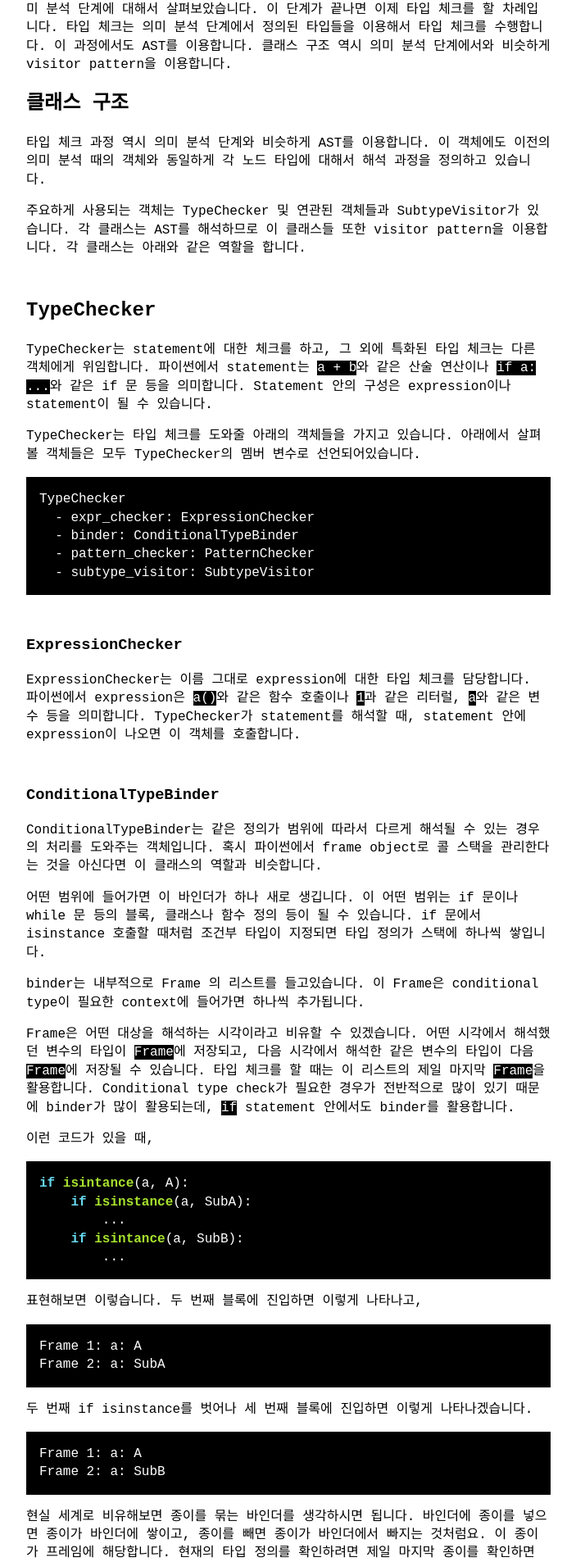
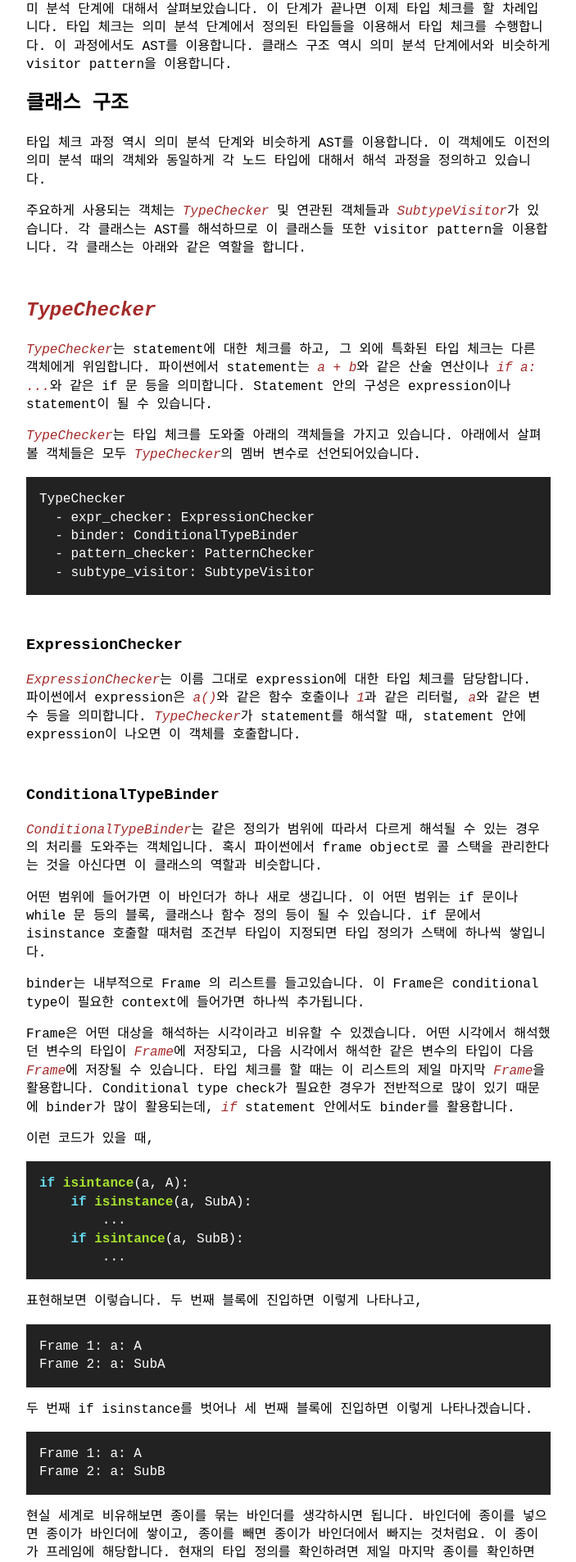
Before and after one commit to yangkyeongmo/yangkyeongmo.github.io, a Jekyll site: the page built from _posts/2023-07-24-mypy-4-typecheck.md, in a window 1280 px wide. Shown: the part 660-2566 px from the top of the page at 82% size, without its empty margins (288-991 px from the left). Built offline with Jekyll 4.4.1, drawn with Linux system fonts in a browser that asks for light colours; our own code applies the rules of GitHub Pages for plain Markdown files; some of the changed text lies outside the part shown.

Commit message:
style: change code tag  color

````diff
--- a/_includes/head.html
+++ b/_includes/head.html
@@ -21,4 +21,5 @@
   <link rel="shortcut icon" type="image/x-icon" href="{{ site.favicon | relative_url }}" />
   <link rel="stylesheet" href="{{ "/assets/css/main.css" | relative_url }}" />
   <link rel="stylesheet" href="{{ "/assets/css/highlight-molokai.css" | relative_url }}" />
+  <link rel="stylesheet" href="{{ "/assets/css/custom.css" | relative_url }}" />
 </head>
--- a/_posts/2023-07-24-mypy-4-typecheck.md
+++ b/_posts/2023-07-24-mypy-4-typecheck.md
@@ -36,18 +36,18 @@ tags: ["python"]
 타입 체크 과정 역시 의미 분석 단계와 비슷하게 AST를 이용합니다.
 이 객체에도 이전의 의미 분석 때의 객체와 동일하게 각 노드 타입에 대해서 해석 과정을 정의하고 있습니다.
 
-주요하게 사용되는 객체는 TypeChecker 및 연관된 객체들과 SubtypeVisitor가 있습니다.
+주요하게 사용되는 객체는 `TypeChecker` 및 연관된 객체들과 `SubtypeVisitor`가 있습니다.
 각 클래스는 AST를 해석하므로 이 클래스들 또한 visitor pattern을 이용합니다.
 각 클래스는 아래와 같은 역할을 합니다.
 
-## TypeChecker
+## `TypeChecker`
 
-TypeChecker는 statement에 대한 체크를 하고, 그 외에 특화된 타입 체크는 다른 객체에게 위임합니다.
+`TypeChecker`는 statement에 대한 체크를 하고, 그 외에 특화된 타입 체크는 다른 객체에게 위임합니다.
 파이썬에서 statement는 `a + b`와 같은 산술 연산이나 `if a: ...`와 같은 if 문 등을 의미합니다.
 Statement 안의 구성은 expression이나 statement이 될 수 있습니다.
 
-TypeChecker는 타입 체크를 도와줄 아래의 객체들을 가지고 있습니다.
-아래에서 살펴볼 객체들은 모두 TypeChecker의 멤버 변수로 선언되어있습니다.
+`TypeChecker`는 타입 체크를 도와줄 아래의 객체들을 가지고 있습니다.
+아래에서 살펴볼 객체들은 모두 `TypeChecker`의 멤버 변수로 선언되어있습니다.
 
 ```
 TypeChecker
@@ -59,13 +59,13 @@ TypeChecker
 
 ### ExpressionChecker
 
-ExpressionChecker는 이름 그대로 expression에 대한 타입 체크를 담당합니다.
+`ExpressionChecker`는 이름 그대로 expression에 대한 타입 체크를 담당합니다.
 파이썬에서 expression은 `a()`와 같은 함수 호출이나 `1`과 같은 리터럴, `a`와 같은 변수 등을 의미합니다.
-TypeChecker가 statement를 해석할 때, statement 안에 expression이 나오면 이 객체를 호출합니다.
+`TypeChecker`가 statement를 해석할 때, statement 안에 expression이 나오면 이 객체를 호출합니다.
 
 ### ConditionalTypeBinder
 
-ConditionalTypeBinder는 같은 정의가 범위에 따라서 다르게 해석될 수 있는 경우의 처리를 도와주는 객체입니다.
+`ConditionalTypeBinder`는 같은 정의가 범위에 따라서 다르게 해석될 수 있는 경우의 처리를 도와주는 객체입니다.
 혹시 파이썬에서 frame object로 콜 스택을 관리한다는 것을 아신다면 이 클래스의 역할과 비슷합니다.
 
 어떤 범위에 들어가면 이 바인더가 하나 새로 생깁니다.
@@ -108,15 +108,15 @@ Frame 2: a: SubB
 
 ### PatternChecker
 
-PatternChecker는 이름 그대로 패턴에 대한 타입을 체크합니다.
+`PatternChecker`는 이름 그대로 패턴에 대한 타입을 체크합니다.
 여기서 패턴이라는건 match statement 안에 나오는 패턴을 의미합니다.
 사실 저는 match 자체를 자주 쓰지 않아서 깊게 보지 않았습니다만, match statement가 나오면 이 객체가 호출됩니다.
 
 ### SubtypeVisitor
 
-SubtypeVisitor는 좌항과 우항을 받아서 좌항이 우항의 subtype인지를 확인하는 객체입니다.
+`SubtypeVisitor`는 좌항과 우항을 받아서 좌항이 우항의 subtype인지를 확인하는 객체입니다.
 
-의미 분석 단계에서 type이 정의되어있다면 SymbolNode에 type 정보가 들어가 있는데요, 이 type 정보는 Type 클래스로 되어있습니다.
+의미 분석 단계에서 type이 정의되어있다면 `SymbolNode`에 type 정보가 들어가 있는데요, 이 type 정보는 Type 클래스로 되어있습니다.
 
 Python의 type을 떠올려보시면 저희는 type variable을 정의할 수도 있고, alias를 정의할 수도 있습니다.
 
@@ -137,7 +137,7 @@ Alias
 ```
 
 이처럼 Type도 어떤 구조를 형성할 수 있습니다.
-이 구조를 모두 방문하기 위해서 SubtypeVisitor도 이름처럼 visitor 패턴이 적용되어있습니다.
+이 구조를 모두 방문하기 위해서 `SubtypeVisitor`도 이름처럼 visitor 패턴이 적용되어있습니다.
 대신 이 visitor 패턴은 AST를 순회하는 것이 아니라 type 구조를 순회합니다.
 
 Python에서는 int나 str 같은 빌트인 타입들도 저희가 직접 정의하는 클래스와 마찬가지로 객체로 구현되어 있습니다.
@@ -163,17 +163,17 @@ AssignmentStatement
 이 문장은 a에 b를 할당하는 문장입니다.
 a가 정수 타입이라는 정의가 되어있는데, b가 a의 타입과 호환되는지를 체크해야합니다.
 
-a라는 좌항은 NameExpression이고, 여기서는 a라는 이름을 가진 변수를 의미합니다.
-b라는 우항도 NameExpression이고, 여기서는 b라는 이름을 가진 변수를 의미합니다.
+a라는 좌항은 `NameExpression`이고, 여기서는 a라는 이름을 가진 변수를 의미합니다.
+b라는 우항도 `NameExpression`이고, 여기서는 b라는 이름을 가진 변수를 의미합니다.
 b에는 아직 타입이 정의되어있지 않았을 수 있습니다.
 
-a라는 좌항은 이미 정수 타입이라는 정의가 되어있는데, 이 정의는 SymbolNode라는 객체에 들어있습니다.
-SymbolNode는 의미 분석 단계에서 만들어지는데요, 이 객체는 이름과 타입을 가지고 있습니다.
-이 타입은 Type라는 클래스로 되어있는데, 이 클래스는 TypeChecker에서 사용하는 클래스입니다.
+a라는 좌항은 이미 정수 타입이라는 정의가 되어있는데, 이 정의는 `SymbolNode`라는 객체에 들어있습니다.
+`SymbolNode`는 의미 분석 단계에서 만들어지는데요, 이 객체는 이름과 타입을 가지고 있습니다.
+이 타입은 Type라는 클래스로 되어있는데, 이 클래스는 `TypeChecker`에서 사용하는 클래스입니다.
 
 파이썬에서는 기본 자료형도 객체로 되어있다보니까, 여기서는 Instance라는 타입에 정수형 관련 정보를 넣는 식으로 할당합니다.
 
-잠깐 TypeChecker의 클래스 구조를 다시 살펴보겠습니다.
+잠깐 `TypeChecker`의 클래스 구조를 다시 살펴보겠습니다.
 ```
 TypeChecker
     - expr_checker: ExpressionChecker
@@ -181,18 +181,18 @@ TypeChecker
     ...
 ```
 
-TypeChecker는 의미 분석 때와 비슷하게 AST를 순회합니다.
-TypeChecker는 visit_assignment_stmt 함수로 진입합니다.
+`TypeChecker`는 의미 분석 때와 비슷하게 AST를 순회합니다.
+`TypeChecker`는 visit_assignment_stmt 함수로 진입합니다.
 대신 여기서는 좌항과 우항의 타입이 무엇인지를 알아냅니다.
 
-그런데 이 TypeChecker는 statement의 해석에만 관여하고 좌항과 우항의 NameExpr의 해석은 ExpressionChecker를 사용합니다.
-ExpressionChecker는 visit_name_expr 함수로 진입합니다.
+그런데 이 `TypeChecker`는 statement의 해석에만 관여하고 좌항과 우항의 NameExpr의 해석은 `ExpressionChecker`를 사용합니다.
+`ExpressionChecker`는 visit_name_expr 함수로 진입합니다.
 이 과정에서 b의 타입을 확인하고 할당합니다.
 
 이제 좌항과 우항의 타입이 무엇인지를 알아내었습니다.
-SubtypeVisitor를 통해 좌항이 우항의 subtype인지, 그래서 타입이 적절한지 확인합니다.
+`SubtypeVisitor`를 통해 좌항이 우항의 subtype인지, 그래서 타입이 적절한지 확인합니다.
 
-이번에는 SubtypeVisitor가 각 타입 객체를 받습니다.
+이번에는 `SubtypeVisitor`가 각 타입 객체를 받습니다.
 좌항의 타입은 변수 a에 할당했던 Instance 객체이고, 우항의 타입은 변수 b에 할당된 타입일텐데 이 타입은 Instance 객체일 확률이 높겠습니다.
 
 일단 우항도 int 타입이라고 가정해보겠습니다.
@@ -204,7 +204,7 @@ b: Instance
     base: int
 ```
 
-변수 a의 타입이 Instance 타입이므로 SubtypeVisitor의 `visit_Instance` 함수에서 subtype 체크를 합니다.
+변수 a의 타입이 Instance 타입이므로 `SubtypeVisitor`의 `visit_Instance` 함수에서 subtype 체크를 합니다.
 
 `visit_Instance`를 한 단계 디테일하게 보자면 여기서는 좌항의 base 타입들이 우항의 타입과 fullname이 일치하는 것이 있는지 확인합니다.
 
@@ -212,7 +212,7 @@ b: Instance
 이렇게 되면 좌항이 int가 아니고 object 타입이어도 True입니다.
 이렇게 되면 좌항이 우항의 subtype이라고 판단합니다.
 
-그렇다면 TypeChecker가 여기서는 true를 전달받을텐데요, 이렇게 되면 아무런 일도 일어나지 않습니다.
+그렇다면 `TypeChecker`가 여기서는 true를 전달받을텐데요, 이렇게 되면 아무런 일도 일어나지 않습니다.
 
 그렇다면 이런 케이스에도 true를 반환받을까요?
 ```
@@ -250,9 +250,9 @@ if isinstance(a, int):
 
 이 가정을 어떻게 하는지 알아보겠습니다.
 
-TypeChecker는 위에서 보았듯 conditional type을 저장하는 conditional type binder가 있습니다.
+`TypeChecker`는 위에서 보았듯 conditional type을 저장하는 conditional type binder가 있습니다.
 
-TypeChecker가 if statement를 방문하면 isinstance가 있는지를 확인합니다.
+`TypeChecker`가 if statement를 방문하면 isinstance가 있는지를 확인합니다.
 isinstance가 있다면 어떤 expression이 어떤 타입으로 정의되었다는 정보를 만듭니다.
 이제 if block을 방문하기 전에 frame을 하나 새로 만들고 여기에 업데이트된 타입 정보를 집어넣습니다.
 
@@ -263,10 +263,10 @@ Frame N: a: int
 ```
 
 마지막 frame이 가장 현재 맥락에 적절한 정보를 들고있습니다.
-TypeChecker는 타입을 체크할 때 이 마지막 frame을 활용해서 타입을 체크합니다.
+`TypeChecker`는 타입을 체크할 때 이 마지막 frame을 활용해서 타입을 체크합니다.
 
 # Wrap up
 
 이렇게 mypy가 파이썬 코드의 타입을 해석하는 과정을 설명해보았습니다.
-TypeChecker, ExpressionChecker, ConditionalTypeBinder, PatternChecker, SubtypeVisitor 등 다양한 객체들이 사용되며, 이들은 visitor 패턴을 사용하여 구현되어 있습니다.
+`TypeChecker`, `ExpressionChecker`, `ConditionalTypeBinder`, `PatternChecker`, `SubtypeVisitor` 등 다양한 객체들이 사용되며, 이들은 visitor 패턴을 사용하여 구현되어 있습니다.
 이러한 객체들을 통해 mypy는 파이썬 코드의 타입을 정확하게 체크하고, 타입 에러를 미리 방지할 수 있습니다.
--- /dev/null
+++ b/assets/css/custom.css
@@ -0,0 +1,10 @@
+code {
+    background: #222;
+}
+
+code.language-plaintext {
+    background: none;
+    color: brown;
+    font-style: italic;
+    font-family: monospace;
+}
````
Also changed, not shown: _posts/2023-07-24-mypy-3-semanal.md (+1 -1 lines).
